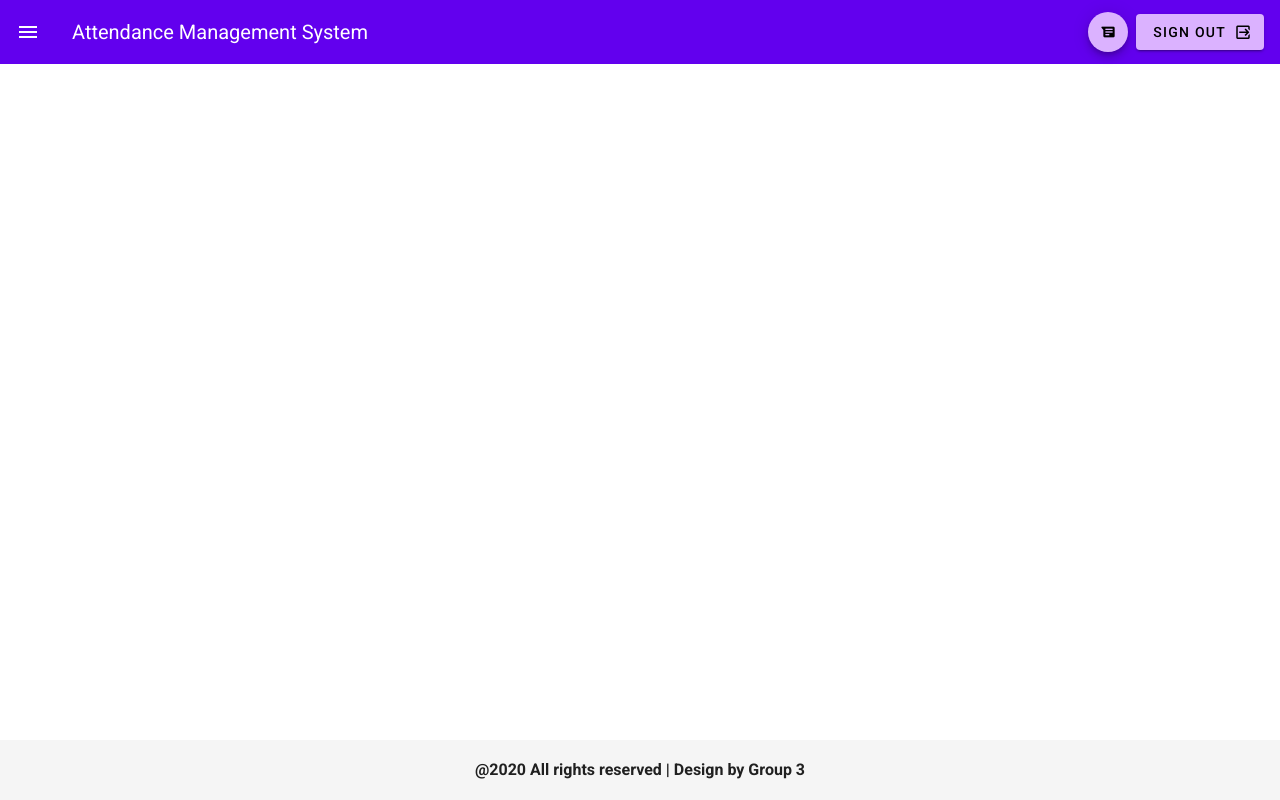
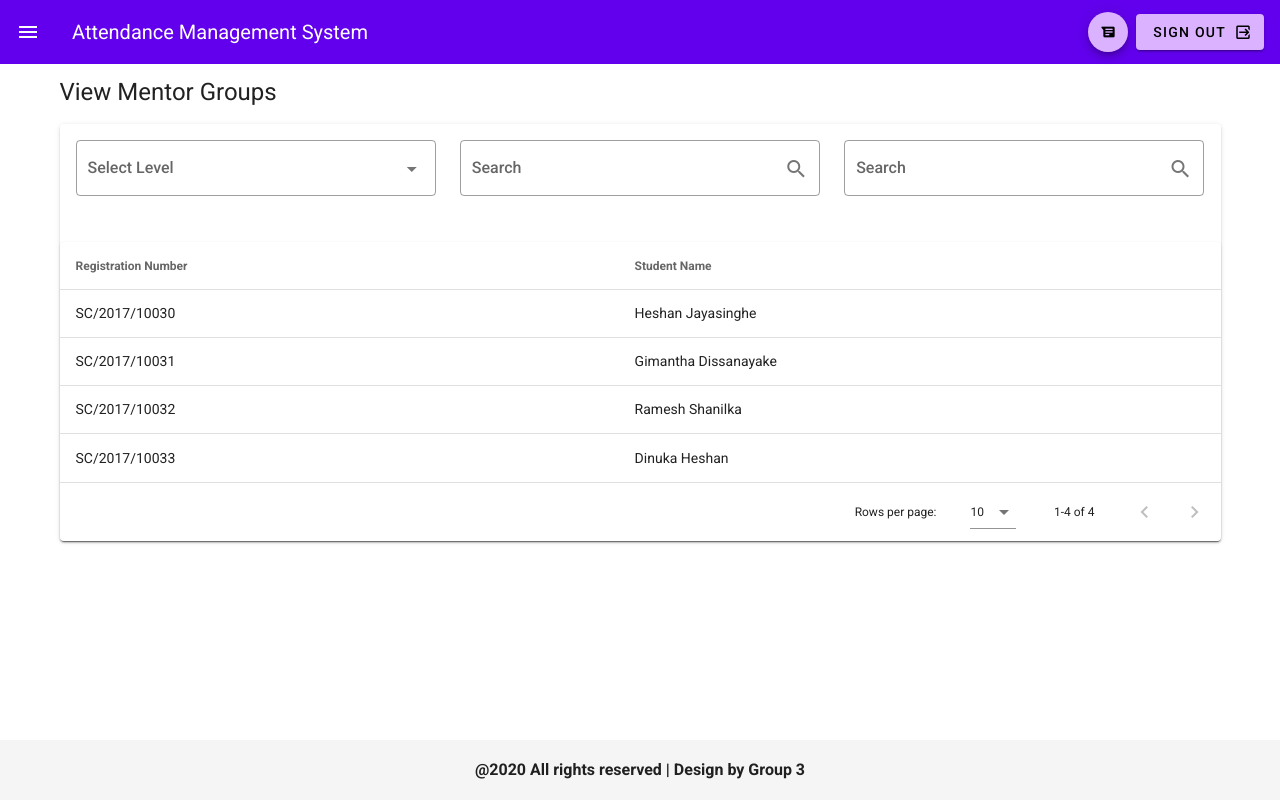
Before and after one commit to GimanthaDissanayake/attendance-management-system, a Vue app: page /ViewMentorGroups in a window 1280 px wide. Built offline with nearby package versions, Linux system fonts and the light colour scheme.

Commit message:
added view mentor groups

```diff
--- a/src/router.js
+++ b/src/router.js
@@ -13,6 +13,8 @@ import MarkAttendance from "./views/MarkAttendance.vue"
 import RegisterUsers from "./views/RegisterUsers.vue"
 import SetMRAP from "./views/SetMRAP.vue"
 import SetMahapolaDuration from "./views/SetMahapolaDuration.vue"
+import ViewMentorGroups from "./views/ViewMentorGroups.vue"
+
 
 Vue.use(Router)
 
@@ -85,5 +87,10 @@ export default new Router({
       name: 'setmahapoladuration',
       component: SetMahapolaDuration
     },
+    {
+      path: '/ViewMentorGroups',
+      name: 'viewmentorgroups',
+      component: ViewMentorGroups
+    },
   ]
 })
--- /dev/null
+++ b/src/views/ViewMentorGroups.vue
@@ -0,0 +1,113 @@
+<template>
+  <v-container>
+    <p class='text-h5'>View Mentor Groups</p>
+
+    <v-card>
+      <v-card-title>
+        <v-row>
+          <v-col>
+            <v-select
+              :items="levels"
+              label="Select Level"
+              outlined
+              clearable
+              v-on:change="filterLevels"
+              v-on:click:clear="resetStudents">
+            </v-select>
+          </v-col>
+
+          <v-col>
+            <v-text-field
+              v-model="searchReg"
+              label="Search"
+              placeholder="Enter Registration Number"
+              append-icon="mdi-magnify"
+              outlined
+              clearable
+              single-line>
+            </v-text-field>
+          </v-col>
+          <v-col>
+            <v-text-field
+              v-model="searchName"
+              label="Search"
+              placeholder="Enter Name"
+              append-icon="mdi-magnify"
+              outlined
+              clearable
+              single-line>
+            </v-text-field>
+          </v-col>
+        </v-row>
+      </v-card-title>
+
+      <v-data-table
+        :headers="headers"
+        :items="filteredStudents"
+        :items-per-page="10"
+        :search="searchReg || searchName"
+        class="elevation-1">
+      </v-data-table>
+    </v-card>
+  </v-container>
+</template>
+
+<script>
+  export default {
+    data () {
+      return {
+        searchReg: '',
+        searchName: '',
+        filteredStudents: null,
+        selectedLevel: '',
+        headers: [
+            { text: 'Registration Number', align: 'start',  value: 'registration_no'},
+            { text: 'Student Name', value: 'name'},
+        ],
+        students: [
+            {
+                registration_no: 'SC/2017/10030',
+                name: 'Heshan Jayasinghe',
+                level: 'Level 3',
+            },
+            {
+                registration_no: 'SC/2017/10031',
+                name: 'Gimantha Dissanayake',
+                level: 'Level 3',
+            },
+            {
+                registration_no: 'SC/2017/10032',
+                name: 'Ramesh Shanilka',
+                level: 'Level 2',
+            },
+            {
+                registration_no: 'SC/2017/10033',
+                name: 'Dinuka Heshan',
+                level: 'Level 1',
+            },
+        ],
+        levels: [
+          'Level 1', 'Level 2', 'Level 3'
+        ],
+      }
+    },
+    methods: {
+      filterLevels(selected) {
+        if(selected!=null){
+          this.selectedLevel = selected;
+          this.filteredStudents = this.students.filter(student => student.level === selected)
+        }
+      },
+      resetStudents(){
+        this.selectedLevel = ''
+        this.filteredStudents = this.students
+      },
+      resetDisplayed(){
+        this.filteredStudents = this.students.filter(student => student.level === this.selectedLevel)
+      }
+    },
+    beforeMount(){
+      this.resetStudents()
+    }
+  }
+</script>
```
